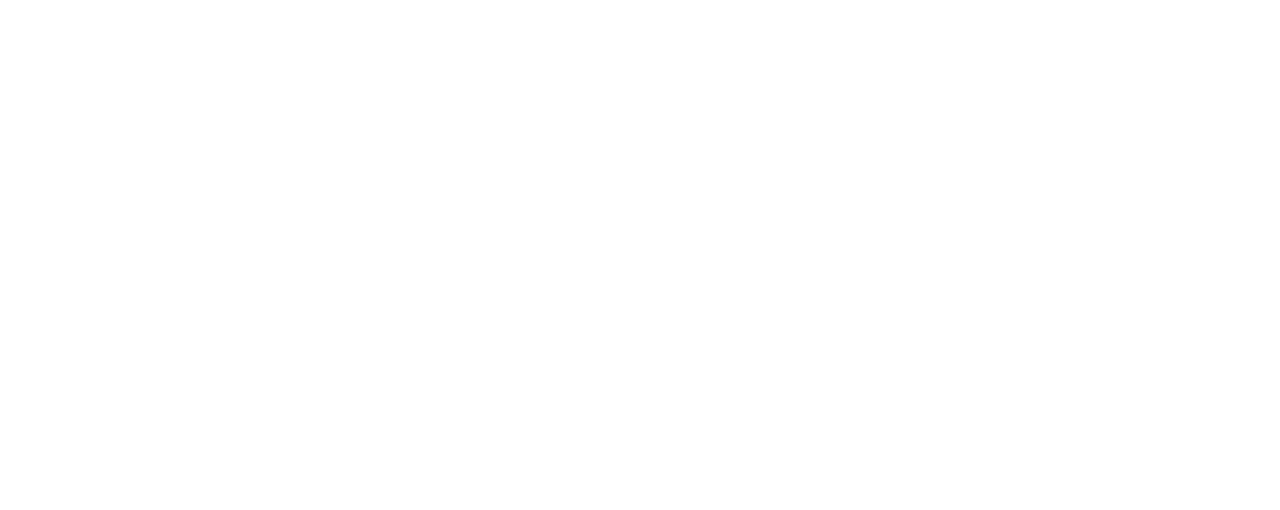
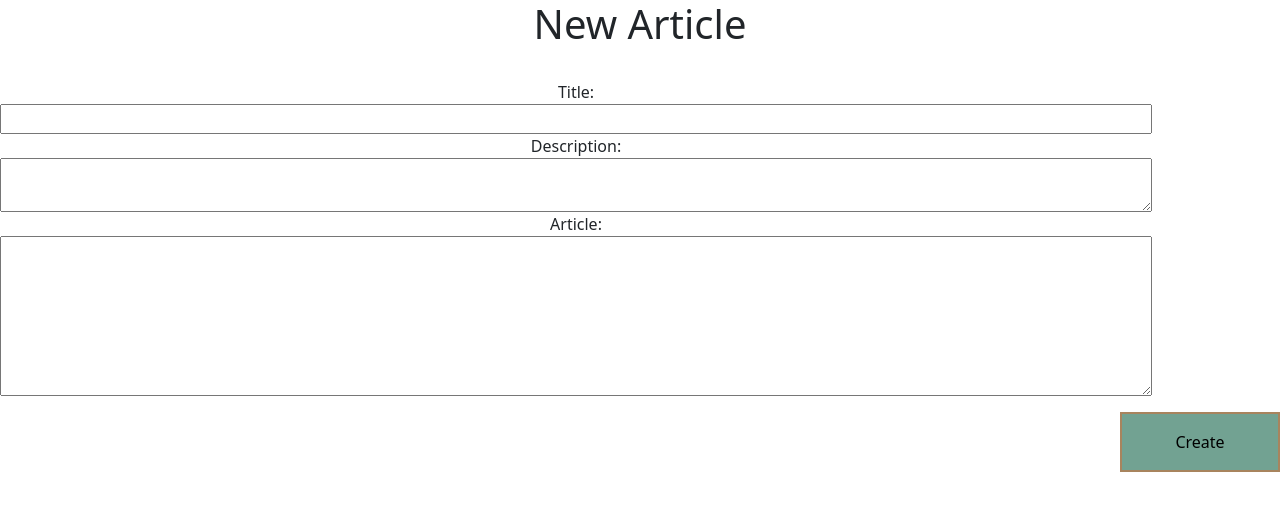
Before and after one commit to anitaki/MVP-Blog-app, a React (Create React App) app in the folder client/: page /create in a window 1280 px wide. Before the commit this address had no page. Shown: the top 510 px of the page. Built offline with nearby package versions, Linux system fonts and the light colour scheme.

Commit message:
completed add article page

```diff
--- a/client/package.json
+++ b/client/package.json
@@ -7,6 +7,7 @@
     "@testing-library/react": "^13.4.0",
     "@testing-library/user-event": "^13.5.0",
     "axios": "^1.2.2",
+    "bootstrap": "^5.2.3",
     "react": "^18.2.0",
     "react-dom": "^18.2.0",
     "react-moment": "^1.1.3",
--- a/client/src/App.css
+++ b/client/src/App.css
@@ -16,10 +16,13 @@
 .blog-header{
   display: flex;
   justify-content: space-between;
-   padding: 1em;
-  font-size: 2em;
+   padding: 1em 3em;
+  color: #72A292;
+}
+
+.logo{
+  font-size: 2rem;
   font-weight: 500;
-  color: #72A292;
 }
 
 button {
@@ -31,3 +34,26 @@ button {
   border-radius: 20px 20px 10px 10px ;
   cursor: pointer;
 }
+
+form {
+  display: flex;
+  flex-direction: column;
+  align-items: flex-start;
+margin-block: 2rem;
+
+}
+
+form label {
+  display: flex;
+  flex-direction: column;
+   width: 90vw;
+}
+
+#article-text{
+  height: 10rem;
+}
+
+#create {
+  align-self: flex-end;
+  margin-block-start: 1rem;
+}
--- a/client/src/App.js
+++ b/client/src/App.js
@@ -11,6 +11,7 @@ import About from './About';
 import Signup from './Signup';
 import Login from './Login';
 import Blog from './Blog';
+import Create from './CreateArticle'
 
 
 function App() {
@@ -23,6 +24,8 @@ function App() {
           <Route path="/signup" element={ <Signup/> } />
           <Route path="/login" element={ <Login/> } />
           <Route path="/blog" element={ <Blog/>} />
+          <Route path="/create" element={ <Create/>} />
+
 
 
           </Routes>
--- a/client/src/Blog.js
+++ b/client/src/Blog.js
@@ -1,48 +1,45 @@
 import axios from "axios";
 import { useState, useEffect } from "react";
 import { useNavigate } from "react-router-dom";
-import Moment from 'react-moment';
-
+import Moment from "react-moment";
 
 function Blog() {
   // const [user, setUser] = useState("");
   const [list, setList] = useState([]);
-  // const navigate = useNavigate();
+  const navigate = useNavigate();
 
-  useEffect(() =>{
-    axios.get("http://localhost:3636/articles/")
-    .then(({data}) => {
-      setList(data.list)
-      console.log(data.list)
-    })
-  }, []
-  )
-
+  useEffect(() => {
+    axios.get("http://localhost:3636/articles/").then(({ data }) => {
+      setList(data.list);
+      console.log(data.list);
+    });
+  }, []);
 
   return (
     <div>
       <div class="blog-header">
-        <span>Blog</span>
-        <button>Create new</button>
+        <span class="logo">Blog</span>
+        <button
+          onClick={() => {
+            navigate("/create");
+          }}
+        >
+          Create new
+        </button>
       </div>
-      {list.map((e) =>{
-
-        return <div>
-
+      {list.map((e) => {
+        return (
+          <div>
             <div key={e._id}>
               <h2>{e.title}</h2>
-            <p>{   <Moment format="DD/MM/YYYY">{e.createdAt}</Moment>}</p>
+              <p>{<Moment format="DD/MM/YYYY">{e.createdAt}</Moment>}</p>
 
               <p>{e.description}</p>
               <p>{e.text}</p>
             </div>
-
-
-
           </div>
+        );
       })}
-
-
     </div>
   );
 }
--- /dev/null
+++ b/client/src/CreateArticle.js
@@ -0,0 +1,47 @@
+import axios from "axios";
+import { useState } from "react";
+import { useNavigate } from "react-router-dom";
+
+function Create() {
+  const [title, setTitle] = useState("");
+  const [description, setDescription] = useState("");
+  const [text, setText] = useState("");
+
+  const navigate = useNavigate();
+
+  function save() {
+    axios
+      .post("http://localhost:3636/articles/" , { title, description, text} )
+      .then(({ data }) => {
+
+      });
+      navigate("/blog")
+  }
+
+  return (
+    <div>
+      <h1>New Article</h1>
+      <form>
+        <label>
+          Title:
+          <input onChange={(e) => setTitle(e.target.value)} />
+        </label>
+        <label>
+          Description:
+          <textarea onChange={(e) => setDescription(e.target.value)} />
+        </label>
+        <label>
+          Article:
+          <textarea id="article-text" onChange={(e) => setText(e.target.value)} />
+        </label>
+        <button id="create" onClick={() => {
+                save();
+              }}>
+          Create
+        </button>
+      </form>
+    </div>
+  );
+}
+
+export default Create;
--- a/client/src/index.js
+++ b/client/src/index.js
@@ -3,6 +3,7 @@ import ReactDOM from 'react-dom/client';
 import './index.css';
 import App from './App';
 import reportWebVitals from './reportWebVitals';
+import 'bootstrap/dist/css/bootstrap.css';
 
 const root = ReactDOM.createRoot(document.getElementById('root'));
 root.render(
```
Also changed, not shown: 1 other file (tests, documents, lock files or other folders). Lines whose indentation alone changed are shown as unchanged.
